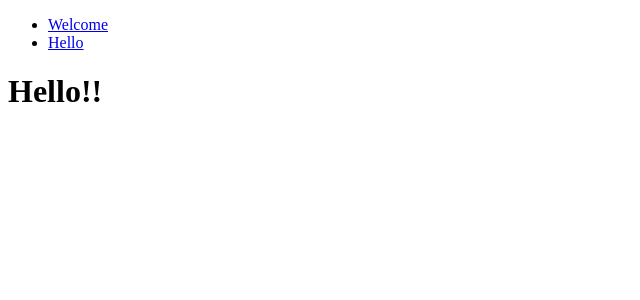
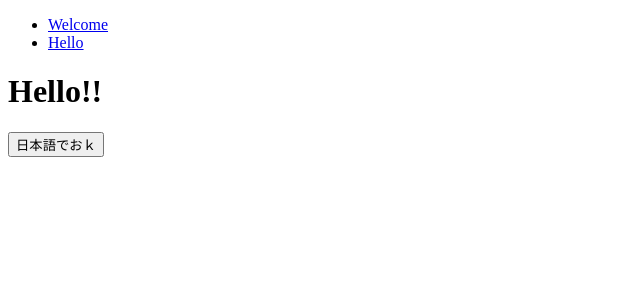
Before and after one commit to perzikanz/learn_nextjs, a Next.js app: page /hello in a window 1280 px wide. Shown: the top 300 px of the page, without its empty margins (0-640 px from the left). Built offline with nearby package versions, Linux system fonts and the light colour scheme.

Commit message:
hello.jsを、ボタンを押すと日本語で挨拶するコンポーネントに変更

```diff
--- a/src/pages/hello.js
+++ /dev/null
@@ -1,12 +0,0 @@
-import { pageLink } from "./index";
-
-function Hello() {
-  return (
-    <>
-      {pageLink}
-      <h1>Hello!!</h1>
-    </>
-  );
-}
-
-export default Hello;
--- /dev/null
+++ b/src/pages/hello.tsx
@@ -0,0 +1,37 @@
+import * as React from "react";
+
+import { pageLink } from "./index";
+import SayJapanese from "../sayJapanese";
+
+class Hello extends React.Component {
+  state: {
+    sey: string;
+  };
+
+  constructor(props) {
+    super(props);
+    this.state = {
+      sey: "",
+    };
+  }
+
+  render() {
+    return (
+      <>
+        {pageLink}
+        <h1>Hello!!</h1>
+        <button
+          onClick={() => {
+            let str = SayJapanese();
+            this.setState({ sey: str });
+          }}
+        >
+          日本語でおｋ
+        </button>
+        <p>{this.state.sey}</p>
+      </>
+    );
+  }
+}
+
+export default Hello;
--- /dev/null
+++ b/src/sayJapanese.ts
@@ -0,0 +1,9 @@
+type SayJapanese = {
+  (): string;
+};
+
+const SayJapanese = () => {
+  return "こんにちは！";
+};
+
+export default SayJapanese;
```
